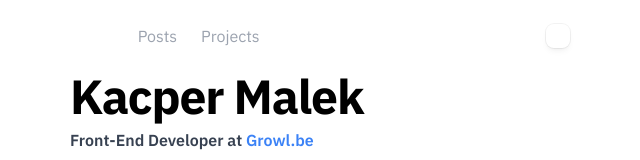
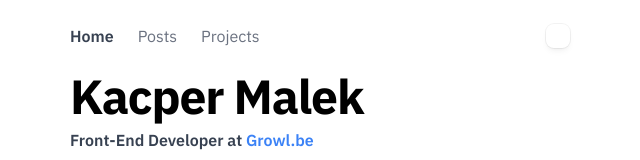
Before and after one commit to chillbroccoli/blog, a Next.js app: page / in a window 1280 px wide. Shown: the top 160 px of the page, without its empty margins (326-966 px from the left). Built offline with nearby package versions, Linux system fonts and the light colour scheme; some icons are missing.

Commit message:
refactor: adjust styling for dark and light theme

```diff
--- a/components/Navbar/Navbar.tsx
+++ b/components/Navbar/Navbar.tsx
@@ -42,8 +42,8 @@ export default function Navbar() {
               <a
                 className={clsx(
                   tab.current
-                    ? "font-semibold text-white hover:bg-gray-600/30"
-                    : "text-gray-400 font-normal hover:bg-gray-600/30",
+                    ? "font-semibold text-gray-700 dark:text-white hover:bg-gray-200 dark:hover:bg-gray-600/30"
+                    : "text-gray-500 font-normal hover:bg-gray-200 dark:hover:bg-gray-600/30",
                   "px-3 py-2 rounded-md"
                 )}
                 aria-current={tab.current ? "page" : undefined}
@@ -54,7 +54,7 @@ export default function Navbar() {
           ))}
         </nav>
 
-        <div className="relative">
+        <div className="relative z-50">
           <ThemeSelector />
         </div>
       </div>
```
